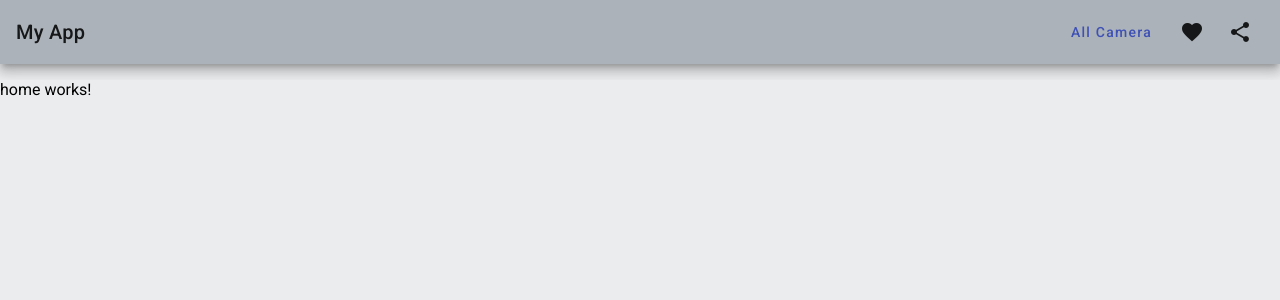
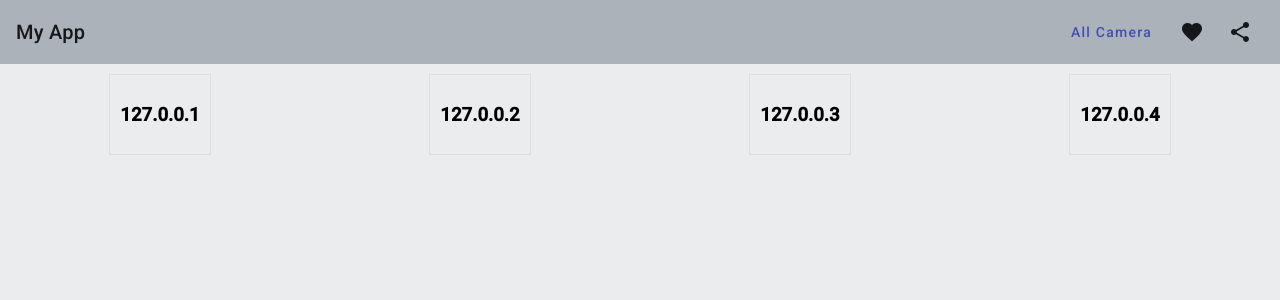
Before and after one commit to LimWaiLeongJeremy/IP_CAM_Full_Build, an Angular app: page / in a window 1280 px wide. Shown: the top 300 px of the page. Built offline with nearby package versions, Linux system fonts and the light colour scheme.

Commit message:
parsing IP address to player component

```diff
--- a/src/app/component/home/home.component.css
+++ b/src/app/component/home/home.component.css
@@ -0,0 +1,4 @@
+.players {
+    display: flex;
+    justify-content: space-around;
+}
--- a/src/app/component/home/home.component.html
+++ b/src/app/component/home/home.component.html
@@ -1 +1,6 @@
-<p>home works!</p>
+<div class="players">
+    <app-player [ipAdd]="'127.0.0.1'"></app-player>
+    <app-player [ipAdd]="'127.0.0.2'"></app-player>
+    <app-player [ipAdd]="'127.0.0.3'"></app-player>
+    <app-player [ipAdd]="'127.0.0.4'"></app-player>
+</div>
--- a/src/app/component/player/player.component.css
+++ b/src/app/component/player/player.component.css
@@ -0,0 +1,5 @@
+.player {
+    border: 1px solid #ddd;
+    padding: 10px;
+    margin: 10px;
+}
```
